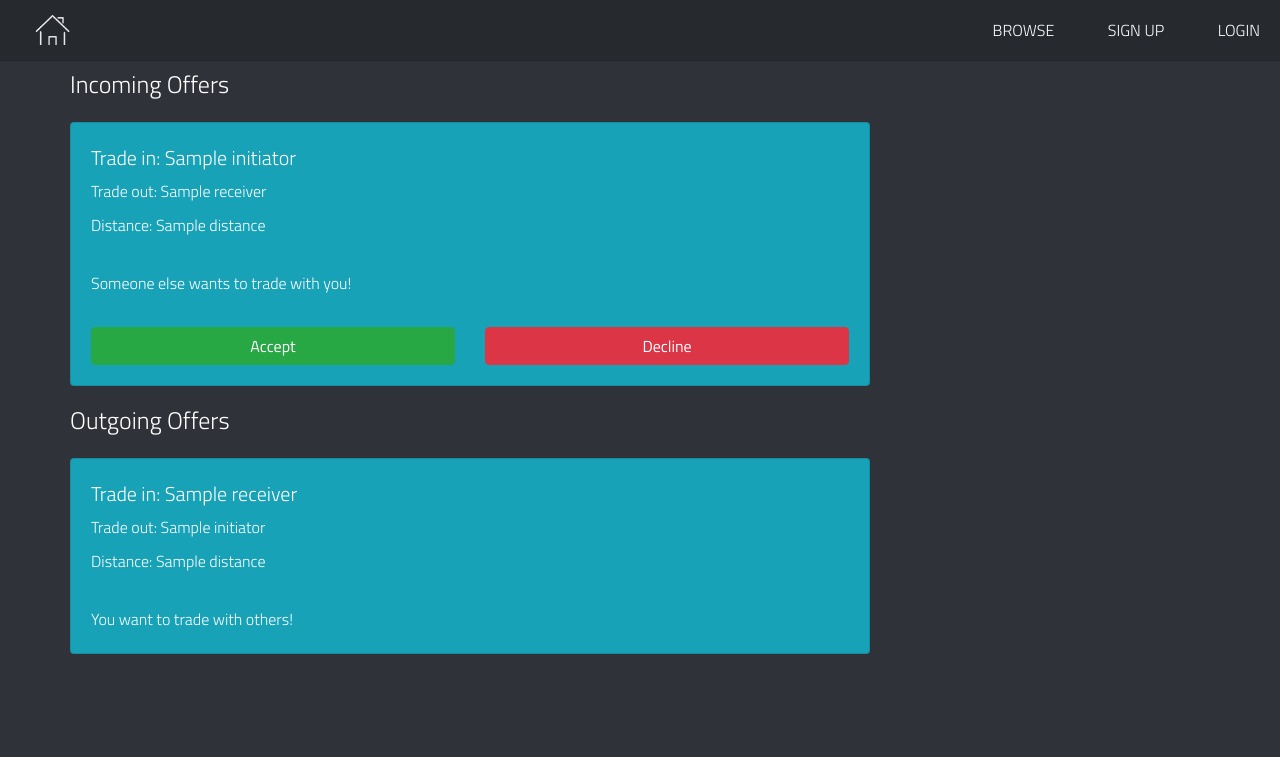
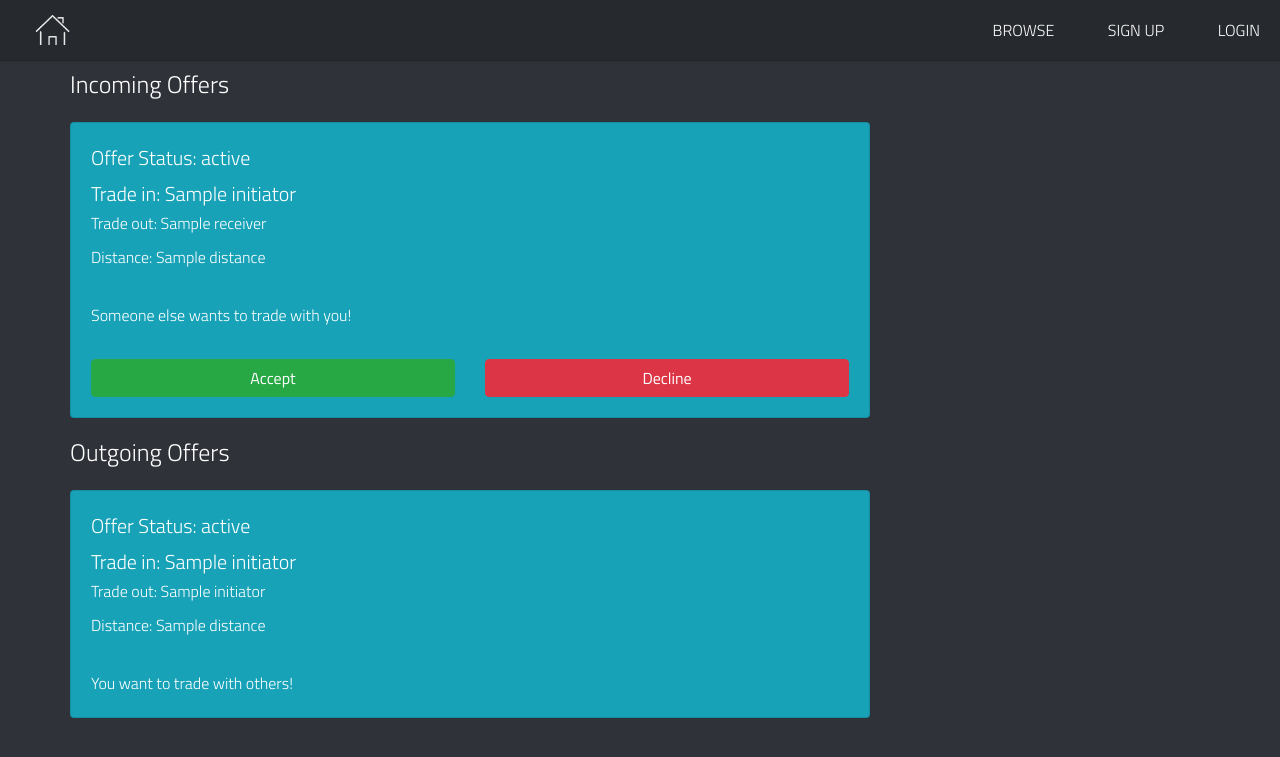
Before and after one commit to Li-Pengfei/django_git_deployment, a Django app: template ntusecondhand/templates/mainApp/manage_offers.html in a window 1280 px wide. Shown: the top 757 px of the page. Run offline with Django 3.2, Linux system fonts and the light colour scheme; the template is opened without the code that fills it: most values are stand-ins (such as "Sample title", 1, 10 or a date in 2020); some libraries are stand-ins or nearby versions.

Commit message:
manage offer page done

```diff
--- a/ntusecondhand/mainApp/models.py
+++ b/ntusecondhand/mainApp/models.py
@@ -67,6 +67,9 @@ class Offer(models.Model):
         ('CA', 'Canceled'),
     ]
 
+    def status_verbose(self):
+        return dict(Offer.STAT_CHOICES)[self.offer_status]
+
     initiator = models.ForeignKey(ItemModel, related_name='offered', blank=True, null=True)
     receiver = models.ForeignKey(ItemModel, related_name='wanted')
 
--- a/ntusecondhand/templates/mainApp/offer_card_in.html
+++ b/ntusecondhand/templates/mainApp/offer_card_in.html
@@ -1,6 +1,7 @@
 <div class="card text-white bg-info" style="width: 50rem; margin-top: 1rem;">
     <div class="card-body">
-        <h4 class="card-title">Trade in: {{ offer.initiator }}</h4>
+        <h4 class="card-title">Offer Status: {{ offer.status_verbose }}</h4>
+        <h4 class="card-subtitle mb-2">Trade in: {{ offer.initiator }}</h4>
         <h6 class="card-subtitle mb-2">Trade out: {{ offer.receiver }}</h6>
         <p class="card-text">
             Distance: {{ offer.distance }}
--- a/ntusecondhand/templates/mainApp/offer_card_out.html
+++ b/ntusecondhand/templates/mainApp/offer_card_out.html
@@ -1,6 +1,7 @@
 <div class="card text-white bg-info" style="width: 50rem; margin-top: 1rem;">
     <div class="card-body">
-        <h4 class="card-title">Trade in: {{ offer.receiver }}</h4>
+        <h4 class="card-title">Offer Status: {{ offer.status_verbose }}</h4>
+        <h4 class="card-subtitle mb-2">Trade in: {{ offer.initiator }}</h4>
         <h6 class="card-subtitle mb-2">Trade out: {{ offer.initiator }}</h6>
         <p class="card-text">
             Distance: {{ offer.distance }}
```
